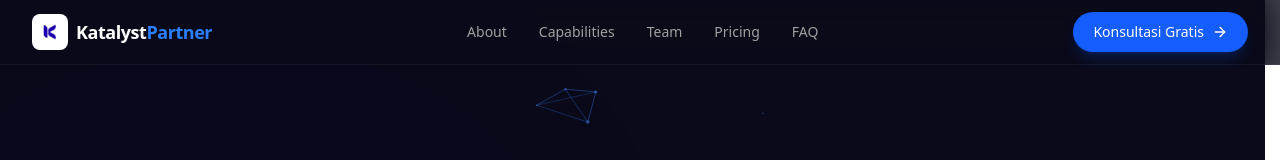
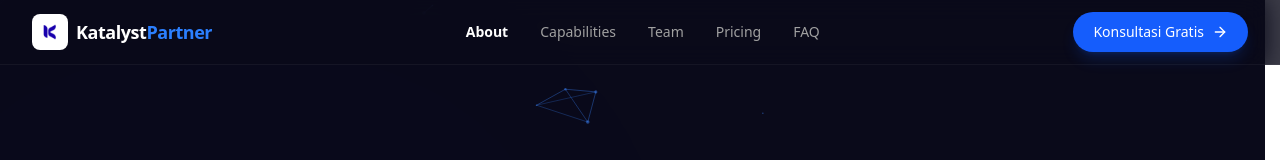
Before and after one commit to Agashi24/katalyst-web, a Next.js app: page / in a window 1280 px wide. Shown: the top 160 px of the page. Built offline with nearby package versions, Linux system fonts and the light colour scheme.

Commit message:
Update teks atau gambar

```diff
--- /dev/null
+++ b/app/not-found.tsx
@@ -0,0 +1,30 @@
+import Link from "next/link";
+
+export default function NotFound() {
+  return (
+    <main className="bg-[#0a0a1a] text-white min-h-screen flex flex-col items-center justify-center px-6 text-center antialiased relative overflow-hidden">
+      {/* Background Glow */}
+      <div className="absolute top-1/2 left-1/2 -translate-x-1/2 -translate-y-1/2 w-[600px] h-[600px] bg-blue-600/10 rounded-full blur-[150px] pointer-events-none"></div>
+
+      <div className="relative z-10">
+        <h1 className="text-8xl md:text-9xl font-bold text-transparent bg-clip-text bg-gradient-to-b from-blue-400 to-blue-600 mb-4 animate-pulse">
+          404
+        </h1>
+        <h2 className="text-2xl md:text-3xl font-semibold mb-4 tracking-tight">
+          Halaman Tidak Ditemukan
+        </h2>
+        <p className="text-neutral-400 mb-10 max-w-md mx-auto leading-relaxed">
+          Sepertinya Anda tersesat dalam perhitungan. Jangan khawatir, kami bisa
+          arahkan Anda kembali ke jalur yang benar.
+        </p>
+
+        <Link
+          href="/"
+          className="inline-flex items-center gap-2 bg-blue-600 hover:bg-blue-700 text-white font-medium px-8 py-4 rounded-full transition-all shadow-lg shadow-blue-600/30 hover:scale-105"
+        >
+          Kembali ke Beranda
+        </Link>
+      </div>
+    </main>
+  );
+}
--- a/components/Navbar.jsx
+++ b/components/Navbar.jsx
@@ -1,22 +1,56 @@
 /* eslint-disable @next/next/no-img-element */
 "use client";
-import { useState } from "react";
+import { useState, useEffect } from "react";
 import { ArrowRight } from "lucide-react";
 import { useScrollReveal } from "@/hooks/useScrollReveal";
 
 export default function Navbar() {
   useScrollReveal();
   const [isOpen, setIsOpen] = useState(false);
+  const [activeSection, setActiveSection] = useState("");
 
-  // Fungsi smooth scroll untuk FAQ
+  // Intersection Observer untuk mendeteksi section mana yang sedang dilihat
+  useEffect(() => {
+    const sections = document.querySelectorAll("section[id]");
+
+    const observer = new IntersectionObserver(
+      (entries) => {
+        entries.forEach((entry) => {
+          if (entry.isIntersecting) {
+            setActiveSection(entry.target.id);
+          }
+        });
+      },
+      // Trigger saat section berada di 50% tengah layar
+      { rootMargin: "-50% 0px -50% 0px" },
+    );
+
+    sections.forEach((section) => observer.observe(section));
+
+    return () => observer.disconnect();
+  }, []);
+
   const handleScrollToFAQ = (e) => {
     e.preventDefault();
     const faqSection = document.getElementById("faq");
     if (faqSection) {
       faqSection.scrollIntoView({ behavior: "smooth" });
     }
-    setIsOpen(false); // Tutup menu mobile jika terbuka
+    setIsOpen(false);
   };
+
+  // Daftar link navigasi agar lebih rapi
+  const navLinks = [
+    { href: "#about", label: "About", onClick: () => setIsOpen(false) },
+    {
+      href: "#capabilities",
+      label: "Capabilities",
+      onClick: () => setIsOpen(false),
+    },
+    { href: "#team", label: "Team", onClick: () => setIsOpen(false) },
+    { href: "#harga", label: "Pricing", onClick: () => setIsOpen(false) },
+    { href: "#faq", label: "FAQ", onClick: handleScrollToFAQ },
+  ];
 
   return (
     <nav className="fixed top-0 left-0 right-0 z-50 backdrop-blur-md bg-[#0a0a1a]/80 border-b border-white/5">
@@ -33,27 +67,21 @@ export default function Navbar() {
         </a>
 
         {/* Menu Desktop */}
-        <div className="hidden md:flex items-center gap-8 text-sm text-neutral-400">
-          <a href="#about" className="hover:text-white transition">
-            About
-          </a>
-          <a href="#capabilities" className="hover:text-white transition">
-            Capabilities
-          </a>
-          <a href="#team" className="hover:text-white transition">
-            Team
-          </a>
-          <a href="#harga" className="hover:text-white transition">
-            Pricing
-          </a>
-          {/* Link FAQ dengan fungsi scroll kustom */}
-          <a
-            href="#faq"
-            onClick={handleScrollToFAQ}
-            className="hover:text-white transition"
-          >
-            FAQ
-          </a>
+        <div className="hidden md:flex items-center gap-8 text-sm">
+          {navLinks.map((link) => (
+            <a
+              key={link.href}
+              href={link.href}
+              onClick={link.onClick}
+              className={`transition-colors duration-300 ${
+                activeSection === link.href.substring(1)
+                  ? "text-white font-semibold" // State Aktif
+                  : "text-neutral-400 hover:text-white" // State Default
+              }`}
+            >
+              {link.label}
+            </a>
+          ))}
         </div>
 
         <a
@@ -108,42 +136,20 @@ export default function Navbar() {
         }`}
       >
         <div className="max-w-7xl mx-auto px-5 sm:px-6 lg:px-8 py-4 space-y-1 text-sm">
-          <a
-            href="#about"
-            onClick={() => setIsOpen(false)}
-            className="block text-neutral-300 hover:text-white hover:bg-white/5 py-2.5 rounded-lg transition"
-          >
-            About
-          </a>
-          <a
-            href="#capabilities"
-            onClick={() => setIsOpen(false)}
-            className="block text-neutral-300 hover:text-white hover:bg-white/5 py-2.5 rounded-lg transition"
-          >
-            Capabilities
-          </a>
-          <a
-            href="#team"
-            onClick={() => setIsOpen(false)}
-            className="block text-neutral-300 hover:text-white hover:bg-white/5 py-2.5 rounded-lg transition"
-          >
-            Team
-          </a>
-          <a
-            href="#harga"
-            onClick={() => setIsOpen(false)}
-            className="block text-neutral-300 hover:text-white hover:bg-white/5 py-2.5 rounded-lg transition"
-          >
-            Pricing
-          </a>
-          {/* Link FAQ Mobile dengan fungsi scroll kustom */}
-          <a
-            href="#faq"
-            onClick={handleScrollToFAQ}
-            className="block text-neutral-300 hover:text-white hover:bg-white/5 py-2.5 rounded-lg transition"
-          >
-            FAQ
-          </a>
+          {navLinks.map((link) => (
+            <a
+              key={link.href}
+              href={link.href}
+              onClick={link.onClick}
+              className={`block py-2.5 rounded-lg transition ${
+                activeSection === link.href.substring(1)
+                  ? "text-white bg-white/5 font-semibold" // State Aktif Mobile
+                  : "text-neutral-300 hover:text-white hover:bg-white/5"
+              }`}
+            >
+              {link.label}
+            </a>
+          ))}
           <div className="pt-2">
             <a
               href="#harga"
```
